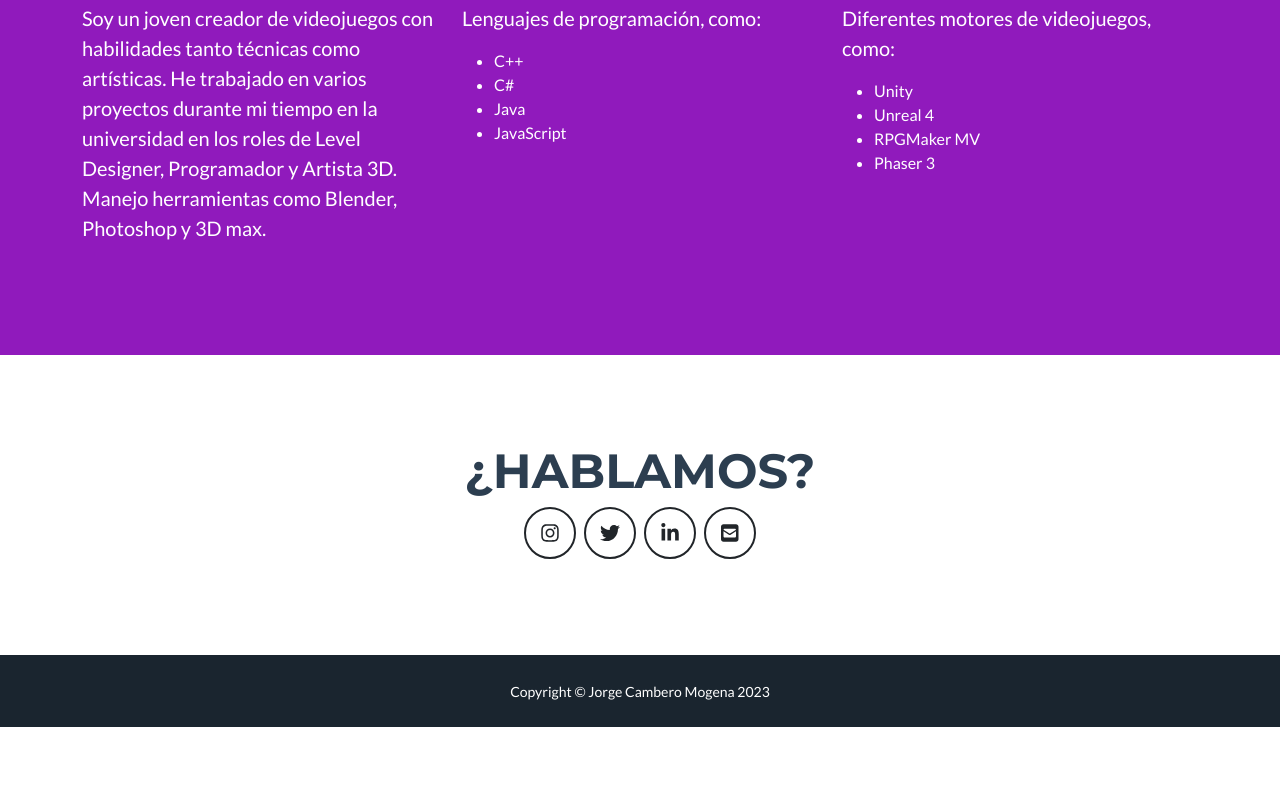
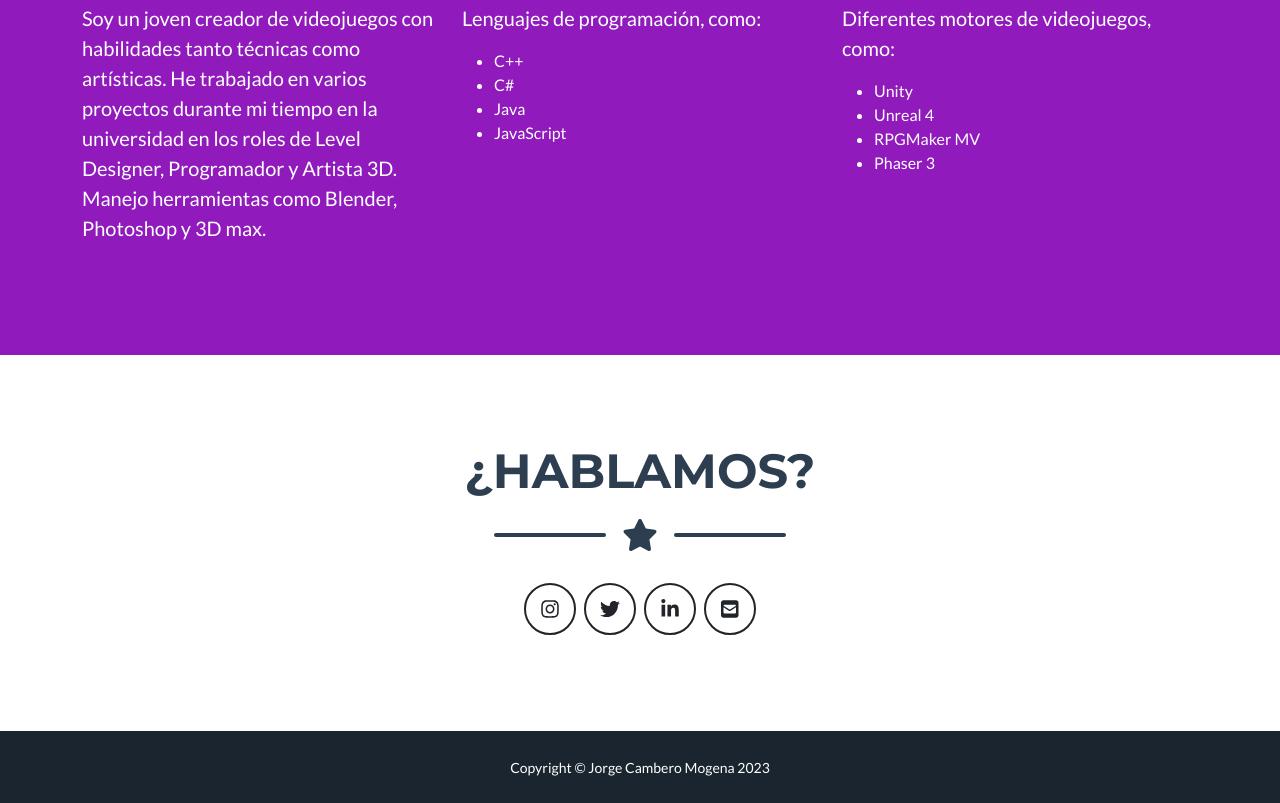
Before and after one commit to JorgeCambero/jorgecambero.github.io, a plain HTML site: page index.html in a window 1280 px wide. Shown: the part 1879-2682 px from the top of the page. Before the commit the page ends 2606 px from the top, so only its background shows below. Drawn offline with nearby package versions, Linux system fonts and the light colour scheme.

Commit message:
Update index.html

```diff
--- a/index.html
+++ b/index.html
@@ -147,7 +147,11 @@
             <div class="container">
                 <!-- Contact Section Heading-->
                 <h1 class="page-section-heading text-center text-uppercase text-secondary mb-0">¿Hablamos?</h1>
-                <p></p>
+                <div class="divider-custom divider-dark">
+                    <div class="divider-custom-line"></div>
+                    <div class="divider-custom-icon"><i class="fas fa-star"></i></div>
+                    <div class="divider-custom-line"></div>
+                </div>
                 <!-- Icon Divider-->
                 <div  class="row justify-content-center">
                 <a class="btn btn-outline-dark btn-social mx-1" target="_blank" href="https://www.instagram.com/jorge_roku/"><i class="fab fa-fw fa-instagram"></i></a>
```
